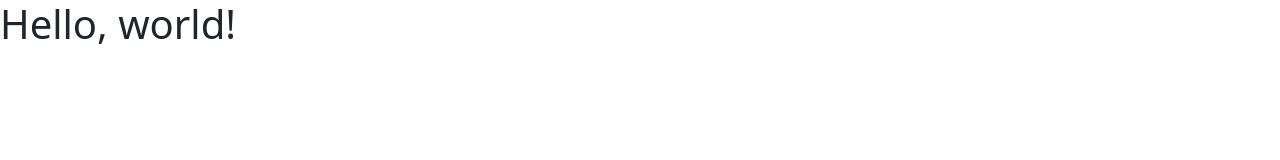
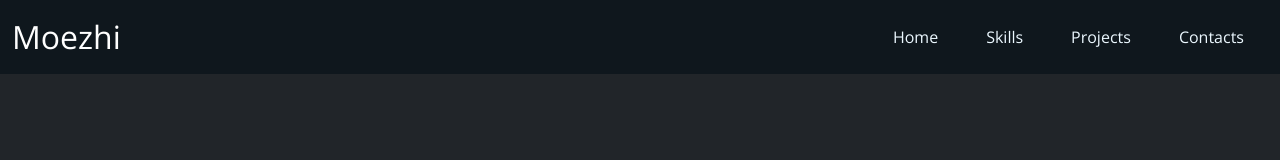
Before and after one commit to moehzi/my-porto-web, a website: page views/index.html in a window 1280 px wide. Drawn offline with nearby package versions, Linux system fonts and the light colour scheme; files that its build step writes are made by us from their sources.

Commit message:
feat: navbar

```diff
--- /dev/null
+++ b/public/css/style.css
@@ -0,0 +1,57 @@
+@import url('https://fonts.googleapis.com/css2?family=Open+Sans:wght@400;500;600&display=swap');
+
+body {
+	min-height: 100vh;
+	background-color: rgb(22, 33, 41);
+	color: rgb(236, 248, 255);
+	font-family: 'Open Sans', sans-serif;
+}
+
+.navbar-collapse {
+	flex-grow: unset;
+}
+
+.navbar-brand {
+	font-size: 2rem;
+}
+
+.bg-nav {
+	background-color: rgba(13, 21, 26, 0.78);
+}
+
+.text-main {
+	color: rgb(236, 248, 255);
+}
+
+.nav-link {
+	color: rgb(236, 248, 255);
+
+}
+
+.navbar-brand:hover {
+	color: rgb(130, 249, 228)
+}
+
+.navbar-dark .navbar-nav .nav-link:hover {
+	color: rgb(130, 249, 228);
+}
+
+.navbar-dark .navbar-nav .nav-link {
+	color: rgb(236, 248, 255);
+
+}
+
+.navbar-expand-lg .navbar-nav .nav-link {
+	padding-left: 1.5rem;
+	padding-right: 1.5rem;
+}
+
+.container {
+	max-width: 1280px;
+}
+
+.carousel-sec {
+	height: 85vh;
+}
+
+.navbar-toggler {}
--- a/views/index.html
+++ b/views/index.html
@@ -9,17 +9,33 @@
 	<!-- Bootstrap CSS -->
 	<link href="https://cdn.jsdelivr.net/npm/bootstrap@5.1.3/dist/css/bootstrap.min.css" rel="stylesheet"
 		integrity="sha384-1BmE4kWBq78iYhFldvKuhfTAU6auU8tT94WrHftjDbrCEXSU1oBoqyl2QvZ6jIW3" crossorigin="anonymous">
-	<link rel="stylesheet" href="assets/style.css">
+	<link rel="stylesheet" href="assets/css/style.css">
 
-	<title>Hello, world!</title>
+	<title>Moehzi | Muhammad Nur Faisi S</title>
 </head>
 
 <body>
-	<h1>Hello, world!</h1>
-
-	<!-- Optional JavaScript; choose one of the two! -->
-
-	<!-- Option 1: Bootstrap Bundle with Popper -->
+	<div class="vh-100">
+		<nav class="navbar navbar-expand-lg bg-nav navbar-dark">
+			<div class="container">
+				<a class="navbar-brand text-main" href="#">Moezhi</a>
+				<button class="navbar-toggler" type="button" data-bs-toggle="collapse"
+					data-bs-target="#navbarNavAltMarkup" aria-controls="navbarNavAltMarkup" aria-expanded="false"
+					aria-label="Toggle navigation">
+					<span class="navbar-toggler-icon"></span>
+				</button>
+				<div class="collapse navbar-collapse" id="navbarNavAltMarkup">
+					<div class="navbar-nav text-main">
+						<a class="nav-link" aria-current="page" href="#">Home</a>
+						<a class="nav-link" href="#">Skills</a>
+						<a class="nav-link" href="#">Projects</a>
+						<a class="nav-link" href="#">Contacts</a>
+					</div>
+				</div>
+			</div>
+		</nav>
+		<section class="carousel-sec bg-dark"></section>
+	</div>
 	<script src="https://cdn.jsdelivr.net/npm/bootstrap@5.1.3/dist/js/bootstrap.bundle.min.js"
 		integrity="sha384-ka7Sk0Gln4gmtz2MlQnikT1wXgYsOg+OMhuP+IlRH9sENBO0LRn5q+8nbTov4+1p" crossorigin="anonymous">
 	</script>
```
